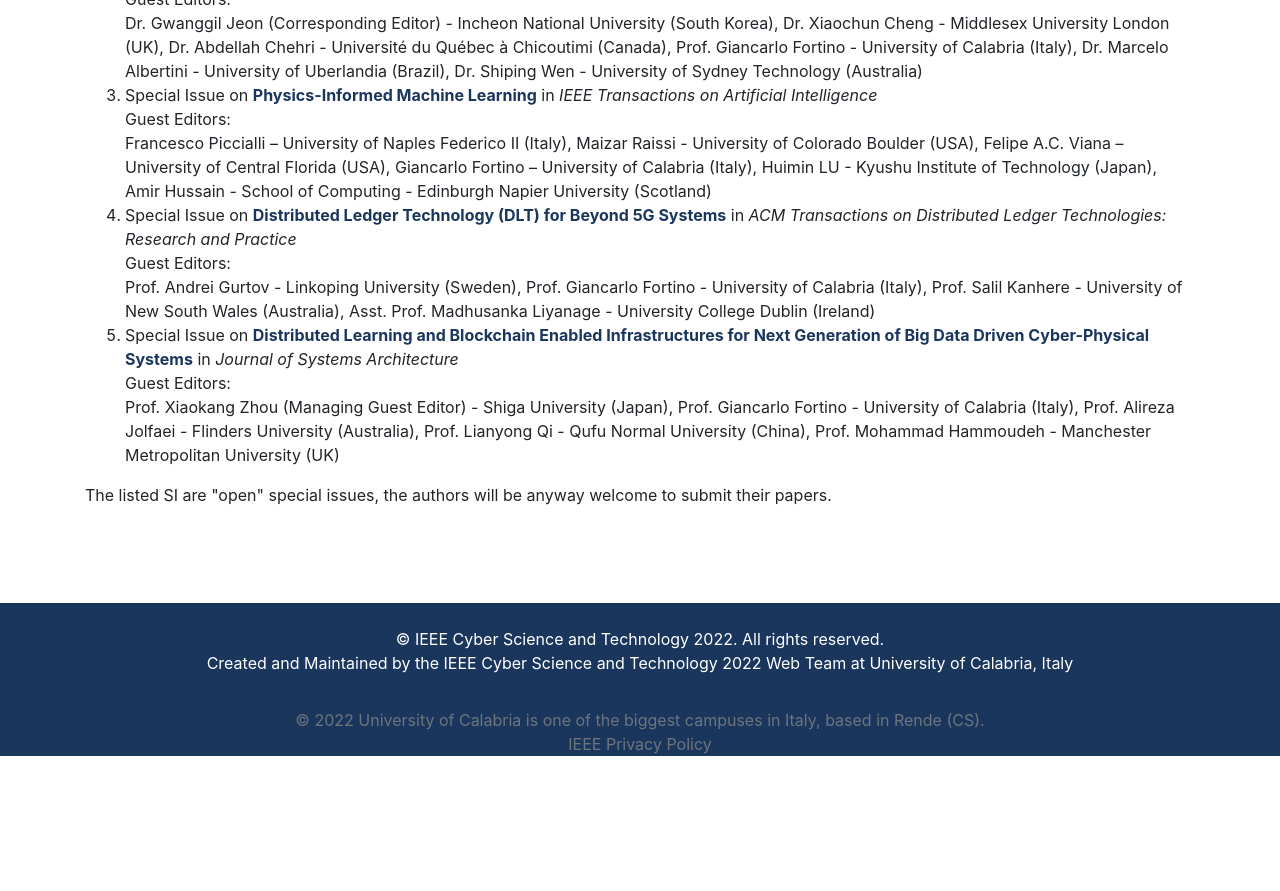
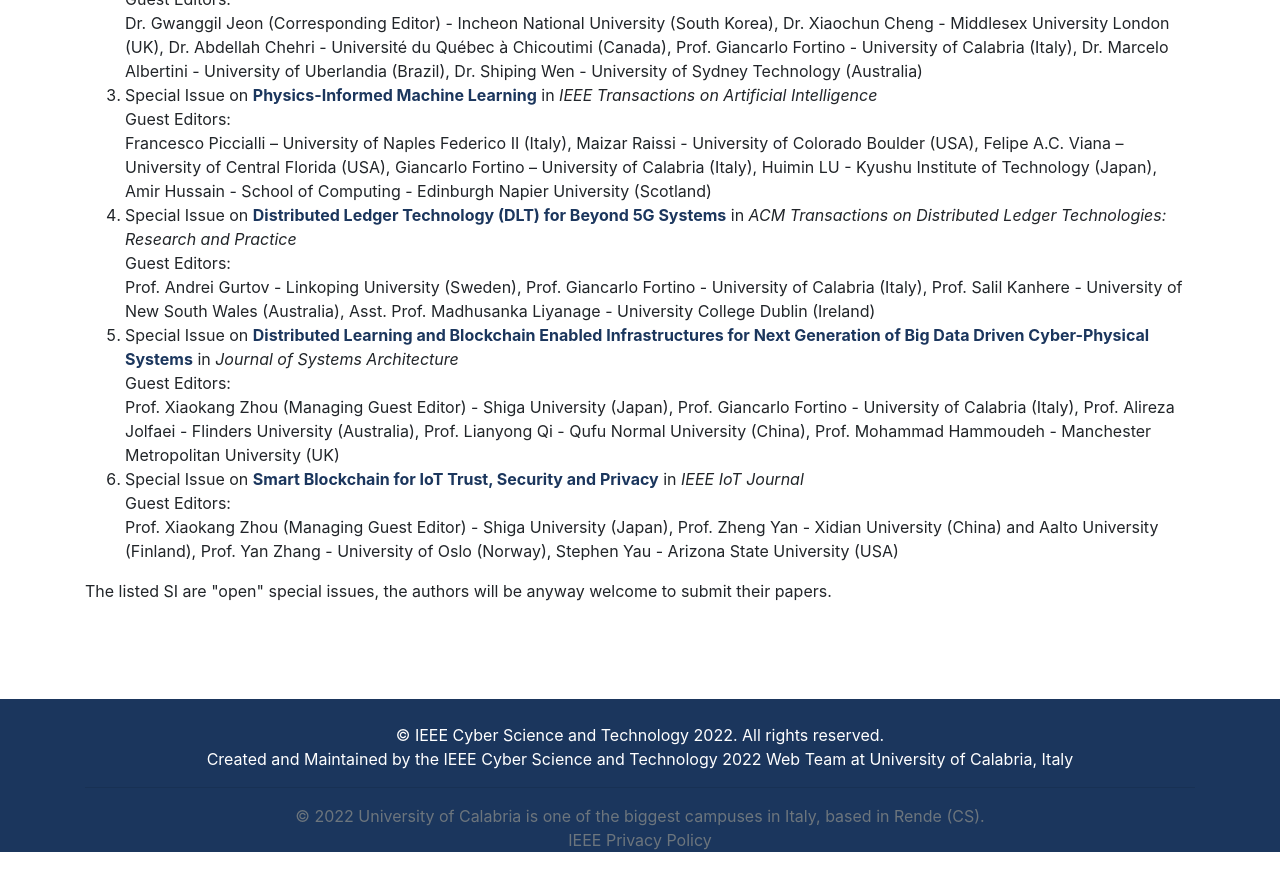
Before and after one commit to cyber-science/2022, a Jekyll site: the page built from _pages/special-issues.md, in a window 1280 px wide and 900 px high, scrolled down 608 px. Shown: the top 891 px of the window. Built offline with Jekyll 4.4.1, drawn with Linux system fonts in a browser that asks for light colours; before the commit the page ends 1412 px from its top, so only the background shows below that.

Commit message:
added new special-issue

```diff
--- a/_pages/special-issues.md
+++ b/_pages/special-issues.md
@@ -46,7 +46,13 @@
 Guest Editors:
 <br/>
 Prof. Xiaokang Zhou (Managing Guest Editor) - Shiga University (Japan), Prof. Giancarlo Fortino - University of Calabria (Italy), Prof. Alireza Jolfaei - Flinders University (Australia), Prof. Lianyong Qi - Qufu Normal University (China), Prof. Mohammad Hammoudeh - Manchester Metropolitan University (UK)
+</li>
 
+<li>Special Issue on <a href="/2022/assets/files/si/IEEEIoT-SmartBlockchain-TSP.pdf" target=_new><b> Smart Blockchain for IoT Trust, Security and Privacy</b></a> in <i>IEEE IoT Journal</i>
+<br/>
+Guest Editors:
+<br/>
+Prof. Xiaokang Zhou (Managing Guest Editor) - Shiga University (Japan), Prof. Zheng Yan - Xidian University (China) and Aalto University (Finland), Prof. Yan Zhang - University of Oslo (Norway), Stephen Yau - Arizona State University (USA)
 </li>
 
 </ol>
```
Also changed, not shown: 1 other file.
